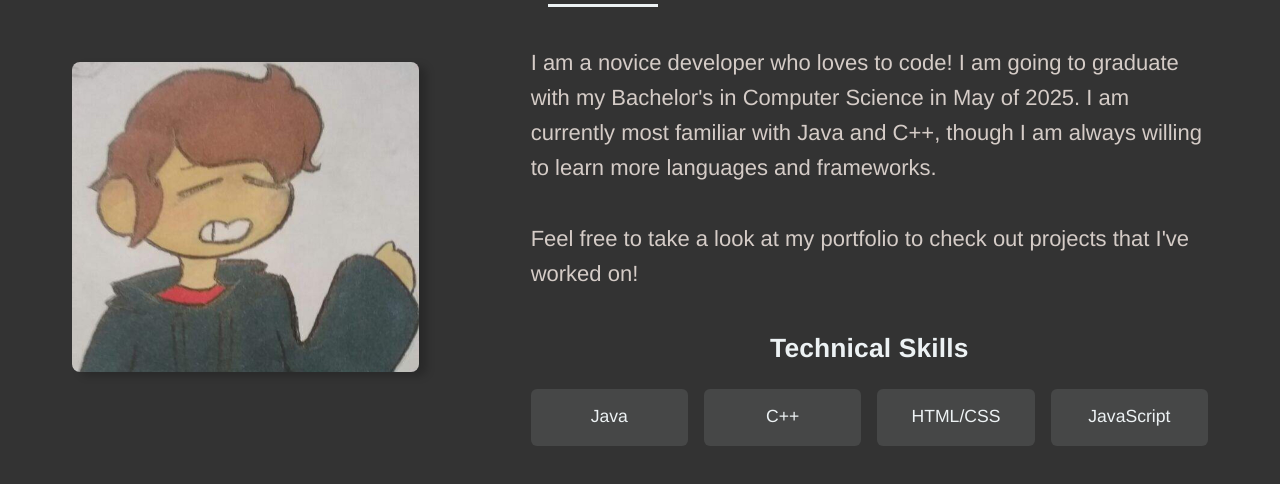
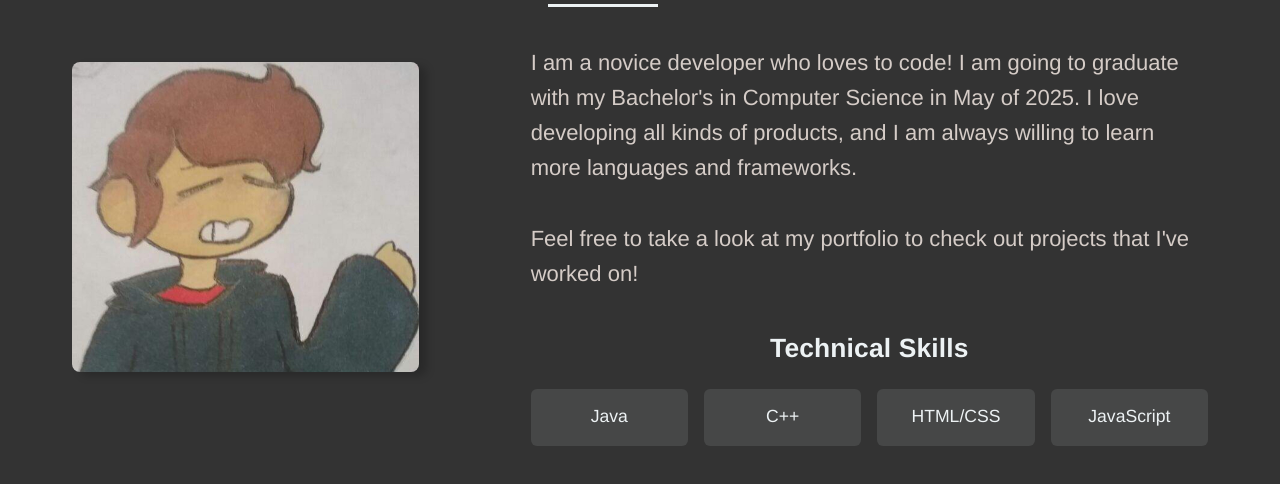
Before and after one commit to SkyVenture112/SkyVenture112.github.io, a plain HTML site: page aboutme.html in a window 1280 px wide. Shown: the part 206-690 px from the top of the page. Drawn offline with nearby package versions, Linux system fonts and the light colour scheme.

Commit message:
General adjustments

```diff
--- a/aboutme.html
+++ b/aboutme.html
@@ -38,8 +38,8 @@
           <div class="bio-content">
             <p id="biography">
               I am a novice developer who loves to code! I am going to graduate with my Bachelor's
-              in Computer Science in May of 2025. I am currently most familiar with Java and C++,
-              though I am always willing to learn more languages and frameworks.
+              in Computer Science in May of 2025. I love developing all kinds of products,
+              and I am always willing to learn more languages and frameworks.
               <br><br>
               Feel free to take a look at my portfolio to check out projects that I've worked on!
             </p>
```
Also changed, not shown: index.html (+1 -1 lines).
